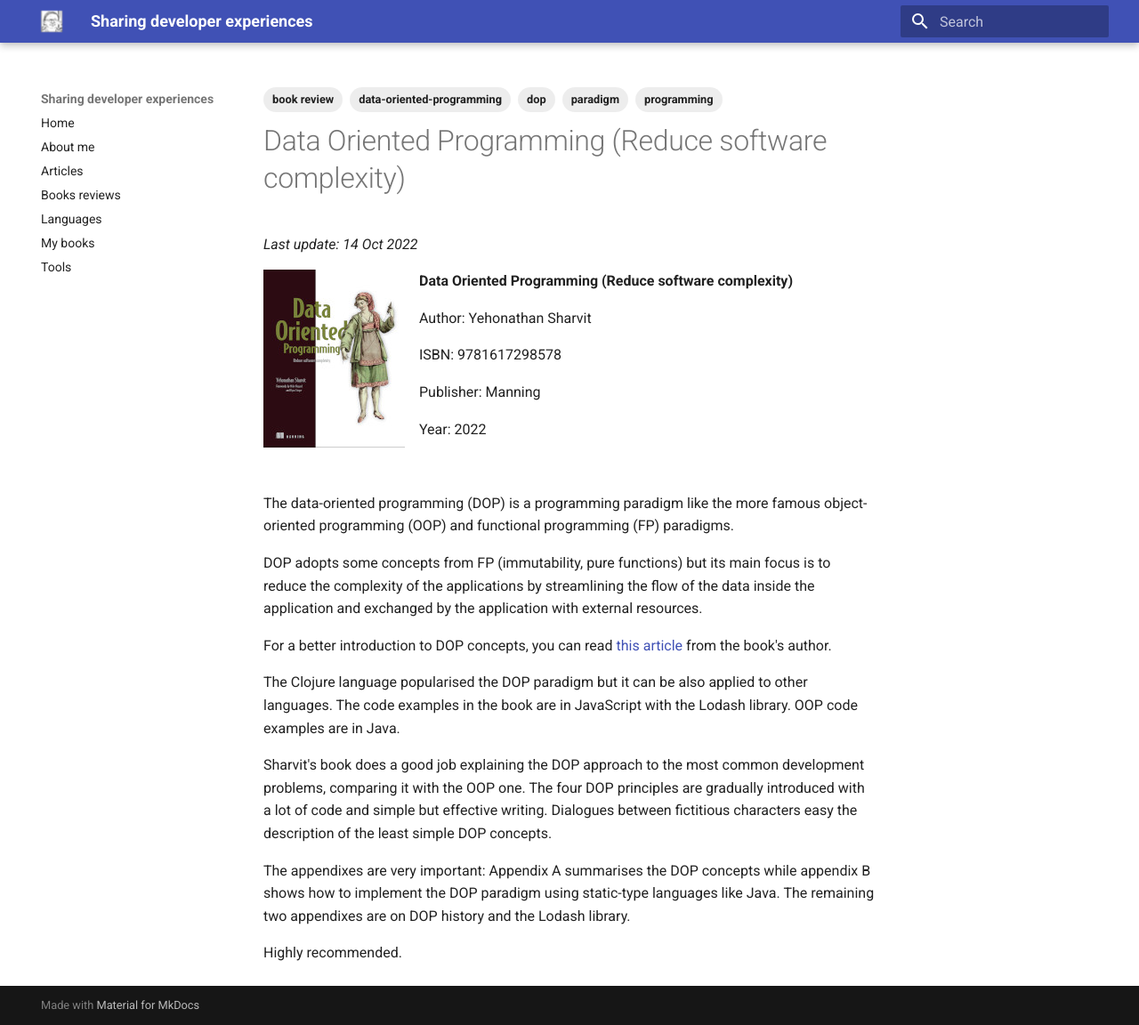
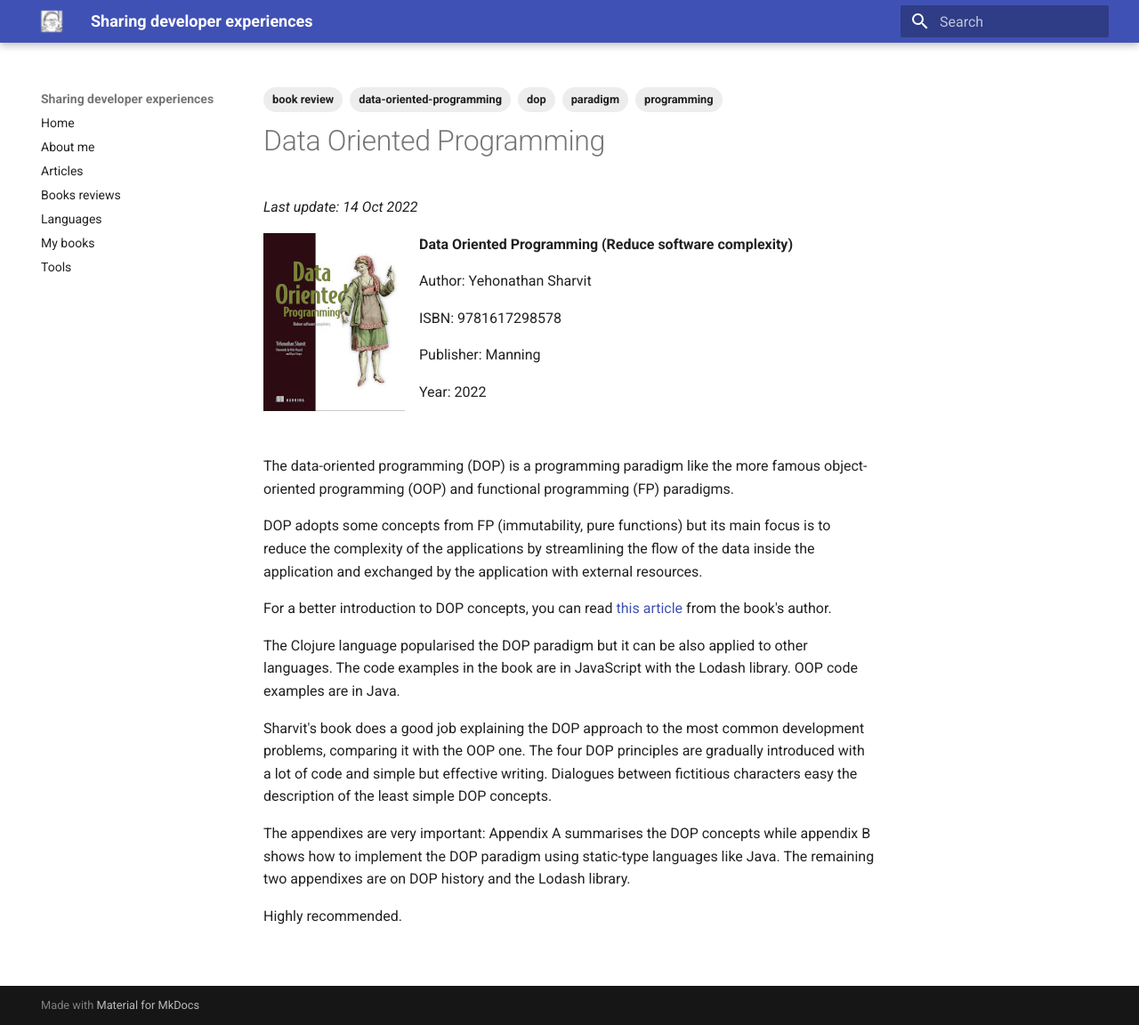
Before and after one commit to gualtierotesta/blog, an MkDocs documentation site: the page built from docs/books/data-oriented-programming.md, in a window 1280 px wide and 1152 px high. Shown: the whole window at 89% size. Built offline with MkDocs 1.6.1 and Material for MkDocs 9.7.7, drawn with Linux system fonts in a browser that asks for light colours.

Commit message:
Fix book title

```diff
--- a/docs/books/data-oriented-programming.md
+++ b/docs/books/data-oriented-programming.md
@@ -2,7 +2,7 @@
 tags: [book review, dop, programming, paradigm, data-oriented-programming]
 ---
 
-# Data Oriented Programming (Reduce software complexity)
+# Data Oriented Programming
 
 *Last update: 14 Oct 2022*
 
```
